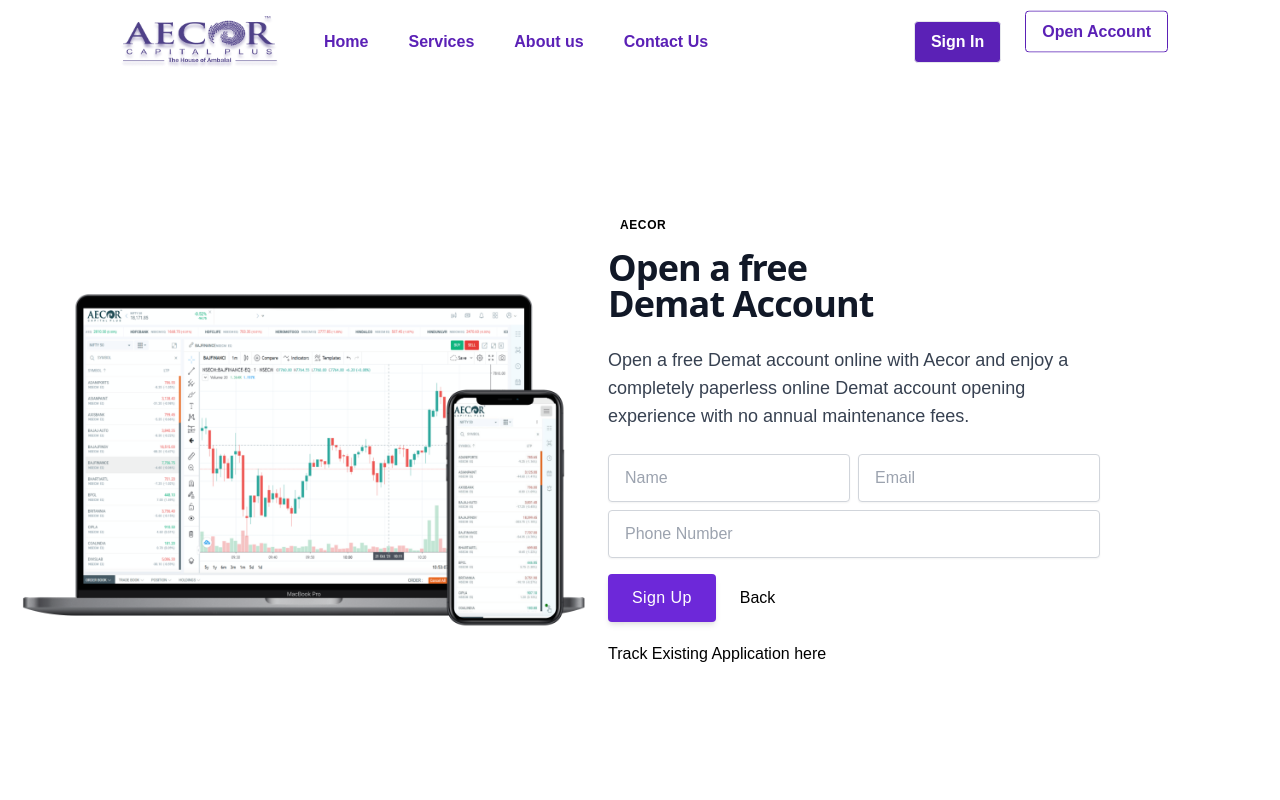
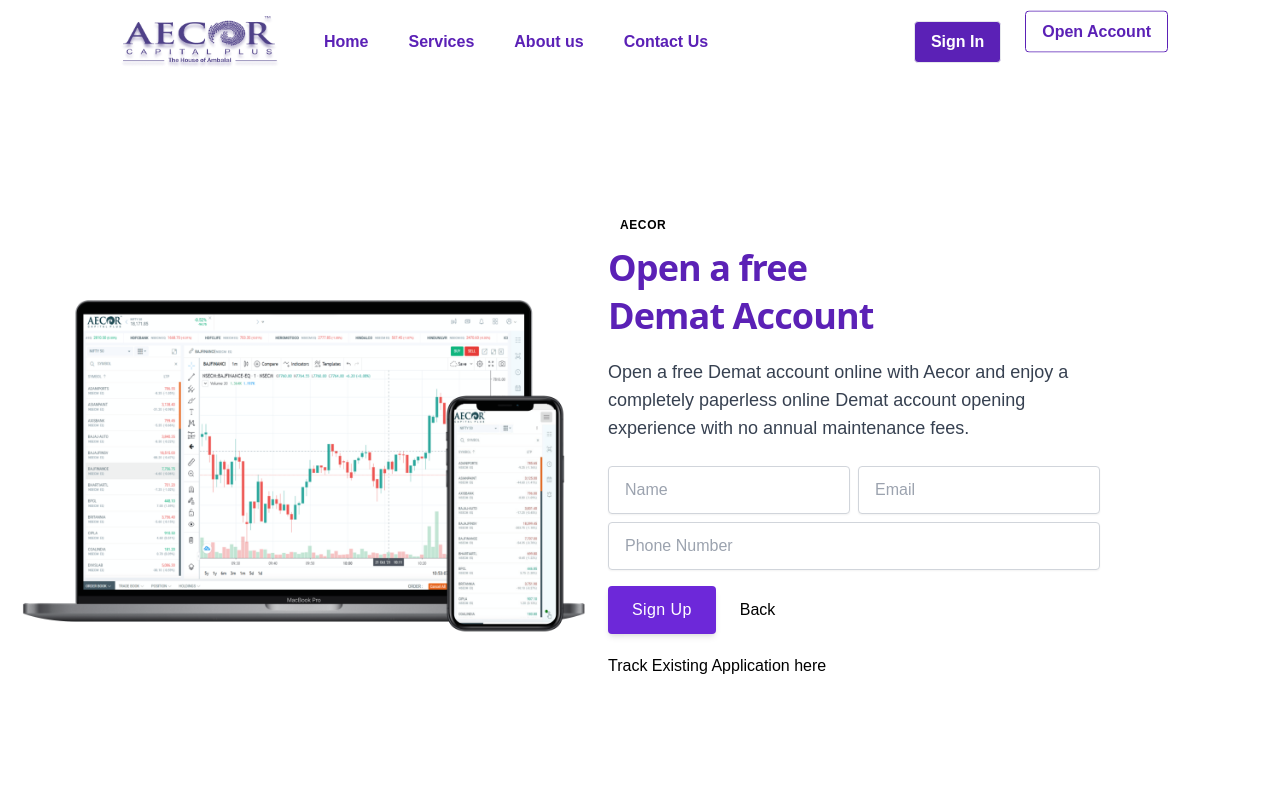
Before and after one commit to ashishmishra-bit/aecor, a Next.js app: page /signup in a window 1280 px wide. Shown: the top 800 px of the page. Built offline with nearby package versions, Linux system fonts and the light colour scheme.

Commit message:
refactor

```diff
--- a/components/SignUp/signUp.js
+++ b/components/SignUp/signUp.js
@@ -73,10 +73,10 @@
                   Aecor
                 </p>
               </div>
-              <h2 className="max-w-lg mb-6 font-sans text-3xl font-bold tracking-tight text-gray-900 sm:text-4xl sm:leading-none">
+              <h2 className="max-w-lg mb-6 font-sans text-3xl font-bold tracking-tight text-purple-800 sm:text-4xl sm:leading-none leading-9">
                 Open a free
-                <br className="hidden md:block" />
-                <span className="inline-block text-deep-purple-accent-400">
+                <br className="hidden md:block leading-10" />
+                <span className="inline-block text-purple-800 leading:9 mt-3">
                   Demat Account
                 </span>
               </h2>
```
